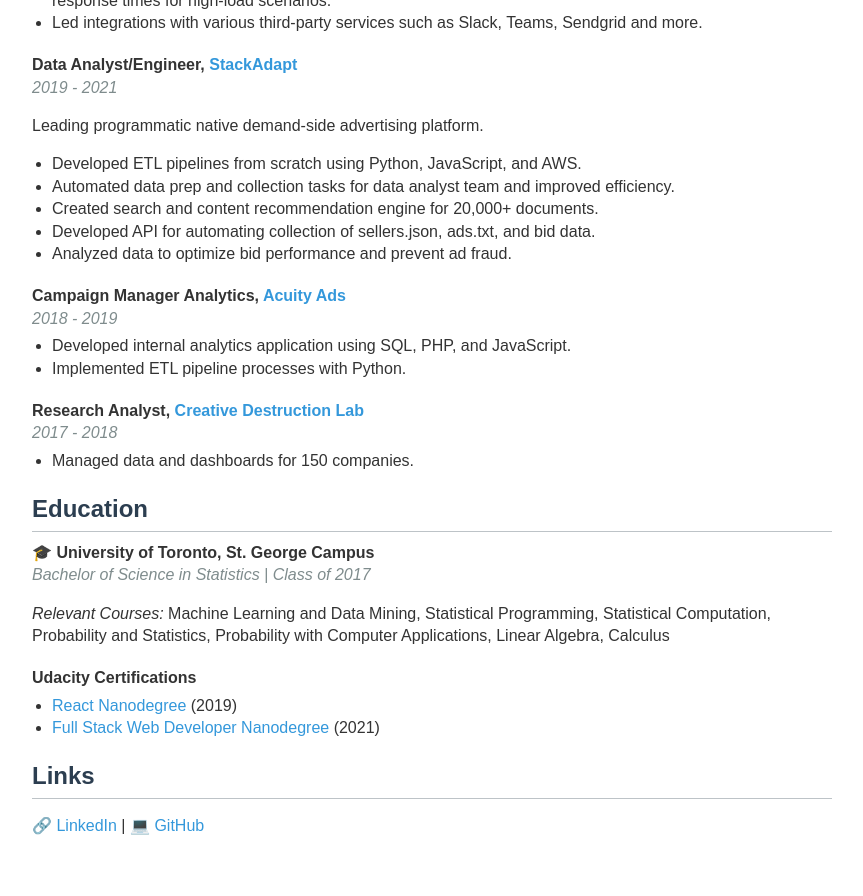
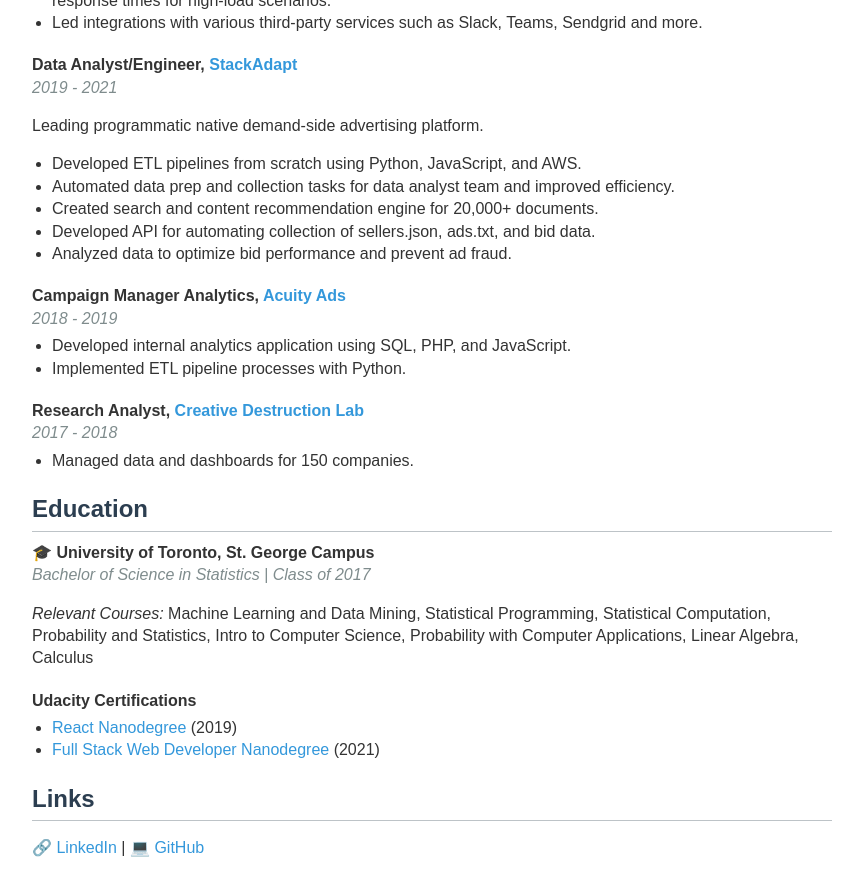
Before and after one commit to bentice/bentice.github.io, a Jekyll site: the page bentice_resume-new.html, which Jekyll copies as it is, in a window 1280 px wide and 900 px high, scrolled down 1336 px. Shown: the top 896 px of the window, without its empty margins (208-1071 px from the left). Built offline with Jekyll 4.4.1, drawn with Linux system fonts in a browser that asks for light colours.

Commit message:
official resume

```diff
--- a/bentice_resume-new.html
+++ b/bentice_resume-new.html
@@ -188,7 +188,7 @@
         <div class="job">
             <div class="job-title"><span class="emoji">🎓</span> University of Toronto, St. George Campus</div>
             <div class="job-details">Bachelor of Science in Statistics | Class of 2017</div>
-            <p><i>Relevant Courses:</i> Machine Learning and Data Mining, Statistical Programming, Statistical Computation, Probability and Statistics, Probability with Computer Applications, Linear Algebra, Calculus</p>
+            <p><i>Relevant Courses:</i> Machine Learning and Data Mining, Statistical Programming, Statistical Computation, Probability and Statistics, Intro to Computer Science, Probability with Computer Applications, Linear Algebra, Calculus</p>
         </div>
         <div class="job">
             <div class="job-title">Udacity Certifications</div>
```
